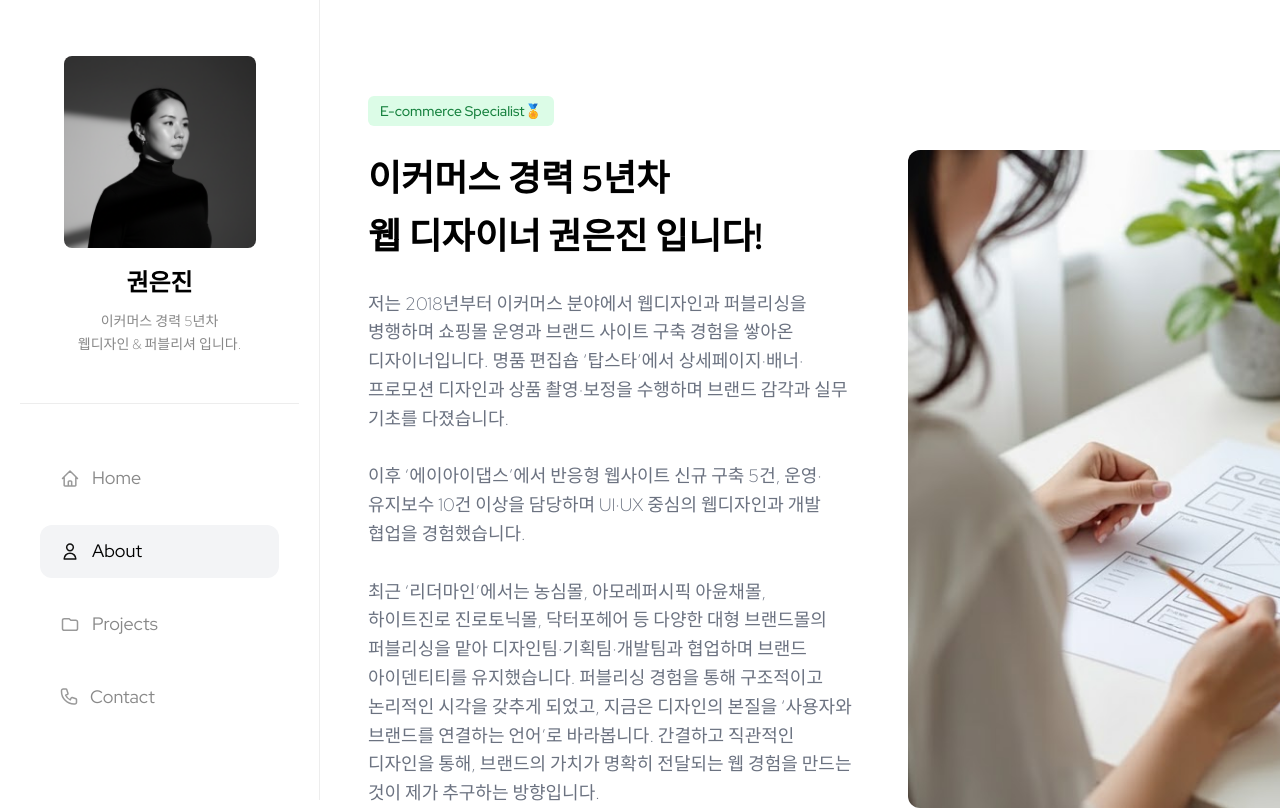
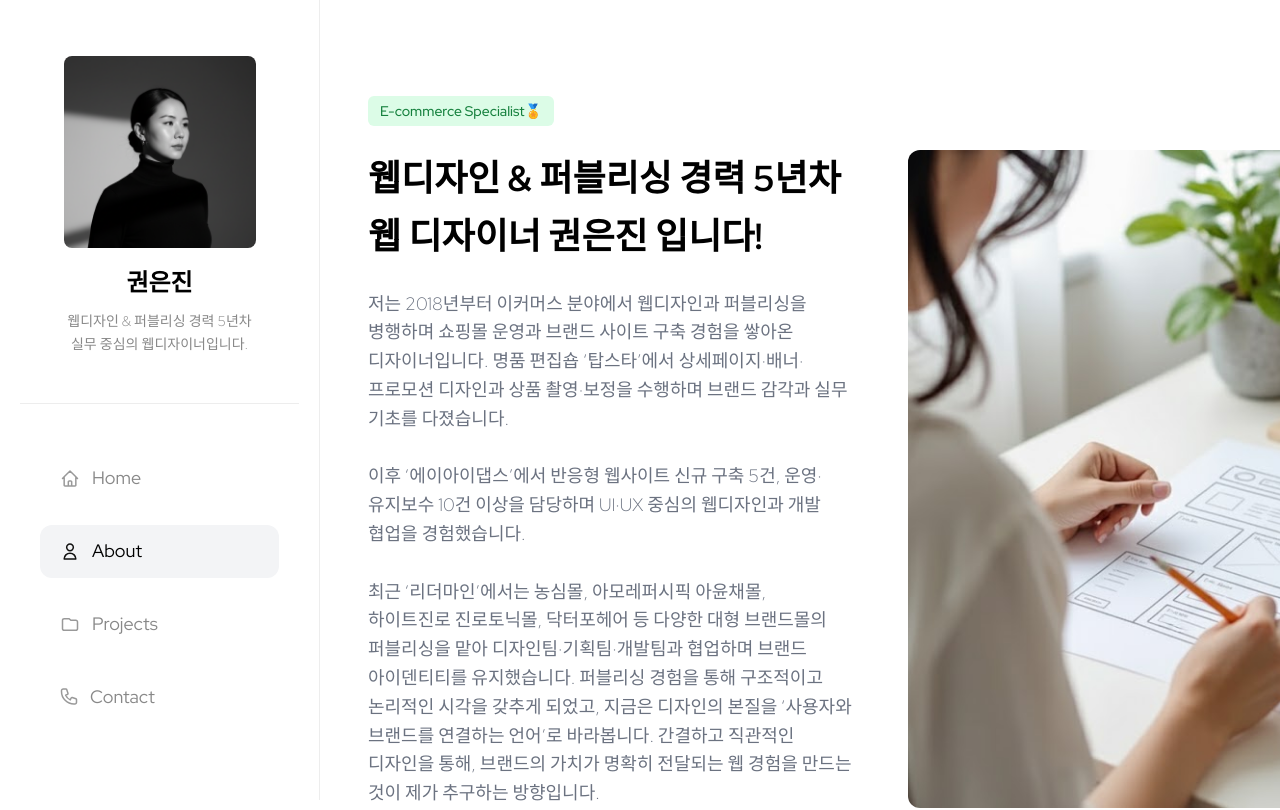
Before and after one commit to skykwon1004/ej-portfolio, a plain HTML site: page about.html in a window 1280 px wide. Shown: the top 810 px of the page. Drawn offline with nearby package versions, Linux system fonts and the light colour scheme; a web font is replaced by a local one.

Commit message:
헤더 문구수정

```diff
--- a/about.html
+++ b/about.html
@@ -31,9 +31,9 @@
           <div class="w-48 h-48 rounded-lg mx-auto mb-4" style="background-image: url('img/profile01.png'); background-size: cover; background-position: top"></div>
           <h1 class="text-2xl font-bold mb-2">권은진</h1>
           <p class="text-sm font-gray-300 font-light">
-            이커머스 경력 5년차
+            웹디자인 & 퍼블리싱 경력 5년차
             <br />
-            웹디자인 & 퍼블리셔 입니다.
+            실무 중심의 웹디자이너입니다.
           </p>
         </div>
 
@@ -124,7 +124,7 @@
             <!-- 왼쪽 텍스트 -->
             <div class="flex-1">
               <h2 class="hero-title text-4xl font-bold mb-6">
-                이커머스 경력 5년차
+                웹디자인 & 퍼블리싱 경력 5년차
                 <br />
                 웹 디자이너 권은진 입니다!
               </h2>
```
Also changed, not shown: contact.html (+2 -2 lines), index.html (+3 -3 lines), projects.html (+2 -2 lines), projects/content/pro01.html (+2 -2 lines), projects/content/pro02.html (+2 -2 lines), projects/detail/pro01.html (+2 -2 lines), projects/detail/pro02.html (+2 -2 lines), projects/detail/pro03.html (+2 -2 lines), projects/print/pro01.html (+2 -2 lines), projects/publishing/pro01.html (+2 -2 lines), projects/publishing/pro02.html (+2 -2 lines), projects/publishing/pro03.html (+2 -2 lines), projects/web/pro01.html (+2 -2 lines), projects/web/pro02.html (+2 -2 lines), 1 more files.
